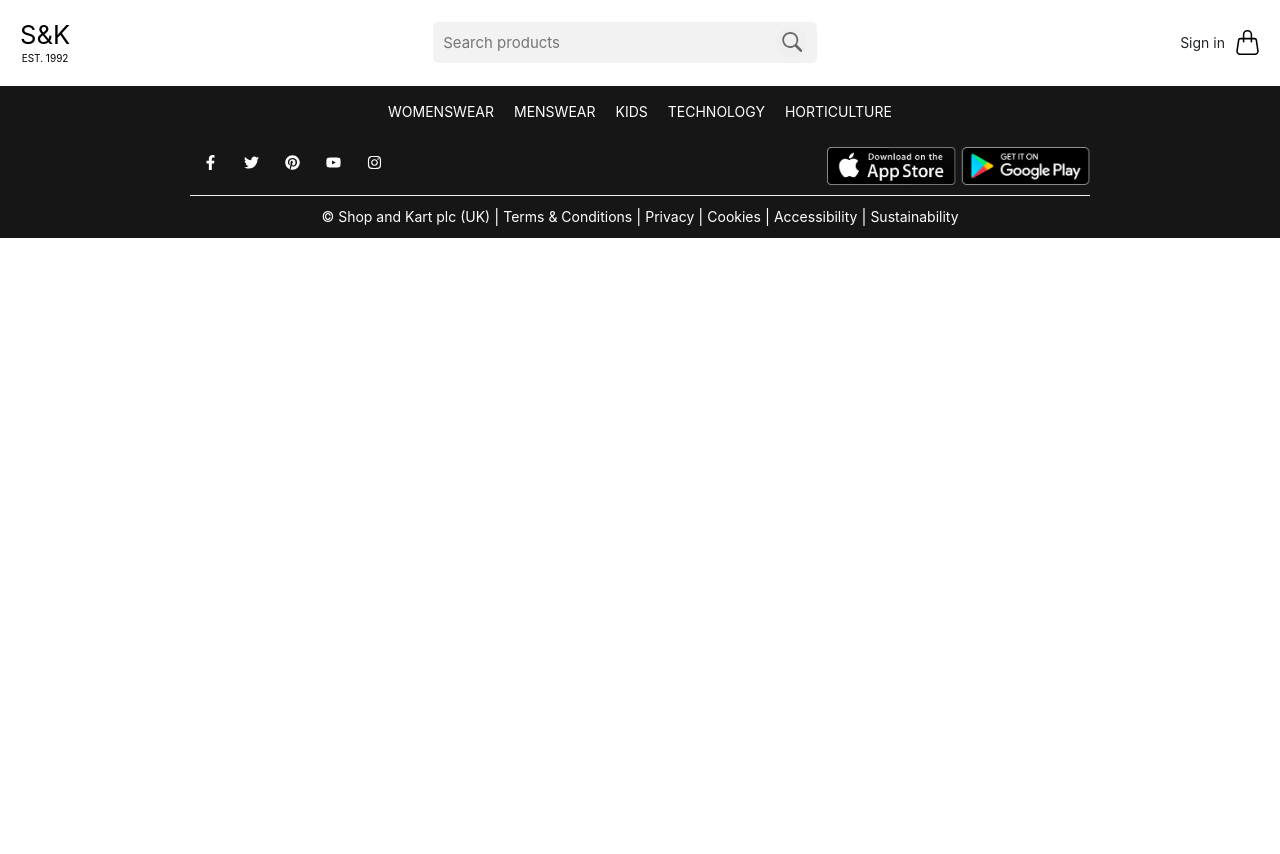
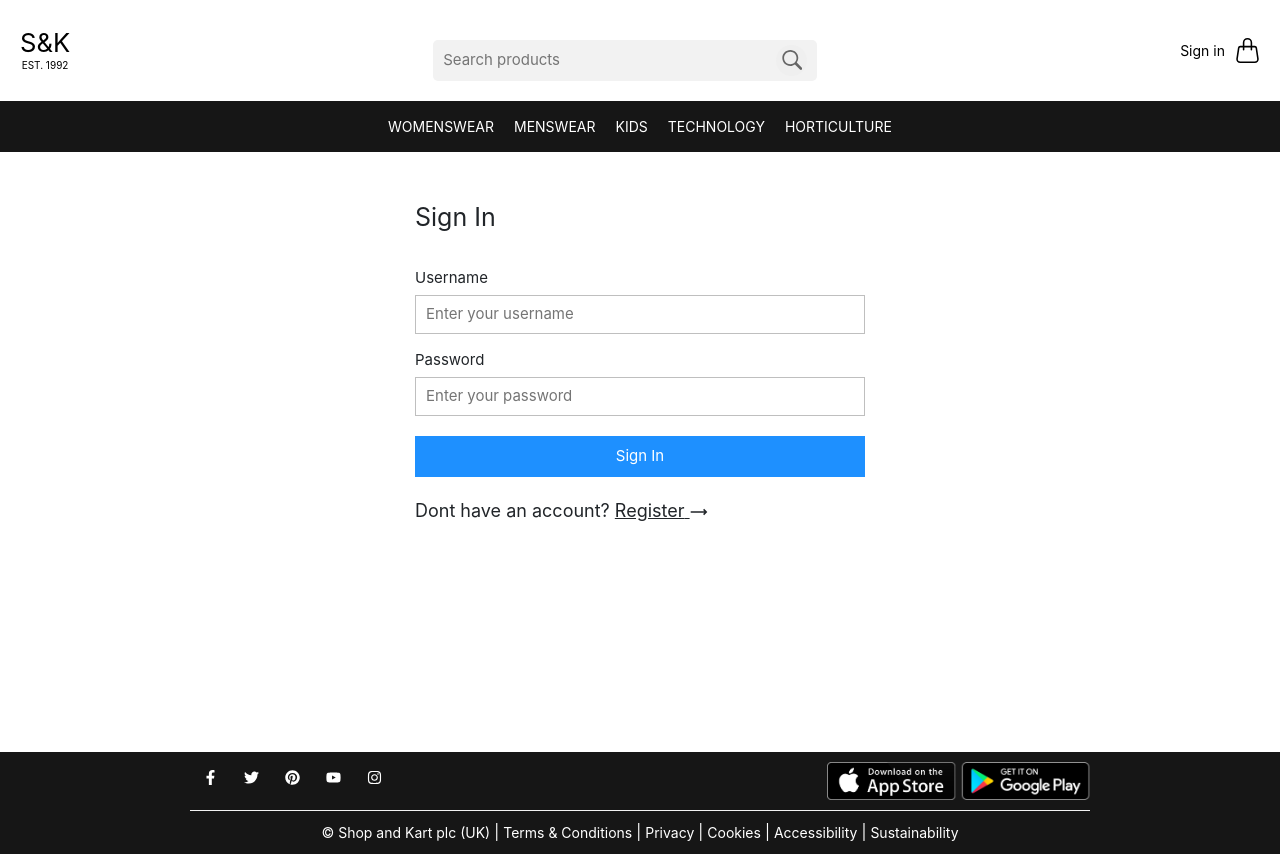
Before and after one commit to nasrah01/react-ecommerce, a React (Create React App) app: page /login in a window 1280 px wide. Before the commit the page ends 800 px from the top, so only its background shows below. Built offline with nearby package versions, Linux system fonts and the light colour scheme; no server answers.

Commit message:
build login component

```diff
--- a/src/App.js
+++ b/src/App.js
@@ -8,6 +8,7 @@ import Department from "./pages/department";
 import Item from './pages/item';
 import Checkout from "./pages/checkout";
 import SearchResults from './pages/search';
+import Login from './pages/login'
 import ScrollToTop from "./components/ScrollToTop";
 import { SearchContext } from "./context/SearchContext";
 
@@ -28,6 +29,7 @@ function App() {
           <Route path="/item/:slug" element={<Item />} />
           <Route path="/checkout" element={<Checkout />} />
           <Route path="/search/:term" element={<SearchResults />} />
+          <Route path="/login" element={<Login />} />
         </Routes>
         </ScrollToTop>
         <Footer />
--- a/src/components/Header/Header.jsx
+++ b/src/components/Header/Header.jsx
@@ -30,20 +30,29 @@ const Header = () => {
         <SearchBar />
         <div className="header__cart">
           <div>
-            <p className="signin">Sign in</p>
-            <div className="signin__responsive icon"><VscSignIn /></div>
+            <Link
+              to="/login"
+              style={{ textDecoration: "none", color: "#000" }}
+            >
+              <p className="signin">Sign in</p>
+              <div className="signin__responsive icon">
+                <VscSignIn />
+              </div>
+            </Link>
           </div>
           <Link
             to="/checkout"
             style={{ textDecoration: "none", color: "#000" }}
           >
             <div className="cart">
-              <div className="icon"><BsHandbag /></div>
-              {
-                cartTotal > 0 && (
-                <div className="cart__quantity"><span>{cartTotal}</span></div>
-                )
-              }
+              <div className="icon">
+                <BsHandbag />
+              </div>
+              {cartTotal > 0 && (
+                <div className="cart__quantity">
+                  <span>{cartTotal}</span>
+                </div>
+              )}
             </div>
           </Link>
         </div>
--- a/src/pages/item.jsx
+++ b/src/pages/item.jsx
@@ -43,8 +43,6 @@ const Item = () => {
 
      dispatch(addToCart(itemDetails));
    };
-
-   console.log(itemDetails)
 
    const handleChange = (e) => {
      setSize(e.target.value)
--- a/src/pages/login.js
+++ b/src/pages/login.js
@@ -0,0 +1,91 @@
+import { useState } from 'react'
+import { CgArrowLongRight } from 'react-icons/cg'
+
+const Login = () => {
+
+  const [isSignup, setSignup] = useState(false)
+
+   const switchMode = () => {
+     setSignup((prevIsSignup) => !prevIsSignup);
+   };
+
+   const formSubmit = (e) => {
+     e.preventDefault();
+   }
+
+  return (
+    <div className="login__container">
+      <div>
+        <div className="login__header">
+          <h2>{isSignup ? "Register" : "Sign In"}</h2>
+        </div>
+        <form onSubmit={formSubmit}>
+          {isSignup && (
+            <>
+              <div className="form__container">
+                <label>First Name</label>
+                <input
+                  type="text"
+                  placeholder="Please enter firstname"
+                  aria-label="first name"
+                  aria-required="true"
+                />
+              </div>
+              <div className="form__container">
+                <label>Last Name</label>
+                <input
+                  type="text"
+                  placeholder="Please enter surname"
+                  aria-label="surname name"
+                  aria-required="true"
+                />
+              </div>
+            </>
+          )}
+          <div className="form__container">
+            <label>Username</label>
+            <input
+              type="text"
+              placeholder="Enter your username"
+              aria-label="username"
+              aria-required="true"
+            />
+          </div>
+          <div className="form__container">
+            <label>Password</label>
+            <input
+              type="text"
+              placeholder="Enter your password"
+              aria-label="password"
+              aria-required="true"
+            />
+          </div>
+          {isSignup && (
+            <div className="form__container">
+              <label>Confirm Password</label>
+              <input
+                type="text"
+                placeholder="Please confirm password"
+                aria-label="confirm password"
+                aria-required="true"
+              />
+            </div>
+          )}
+          <div className="submit__btn">
+            <button>{isSignup ? "Register" : "Sign In"}</button>
+          </div>
+        </form>
+        <div className="form__type">
+          <p className="login__switch">
+            {isSignup ? "Already have an account?" : "Dont have an account?"}
+            <span onClick={switchMode}>
+              {isSignup ? "Sign In" : "Register"} <CgArrowLongRight size={18} />
+            </span>
+          </p>
+        </div>
+      </div>
+    </div>
+  );
+}
+
+export default Login
--- a/src/styles/App.css
+++ b/src/styles/App.css
@@ -507,3 +507,86 @@
     padding-top: 2rem;
   }
 }
+
+/* login page */
+
+.login__container {
+  min-height: 75vh;
+  display: flex;
+  justify-content: center;
+  padding-top: 5rem;
+}
+
+.login__header h2 {
+  font-weight: 400;
+  font-size: 2.5rem;
+}
+
+form {
+  margin-top: 2rem;
+}
+
+form div > * {
+  font-size: 1.5rem;
+}
+
+.form__container {
+  display: flex;
+  flex-direction: column;
+  padding-top: 1.5rem;
+}
+
+.form__container label {
+  padding-bottom: .5rem;
+}
+
+.form__container input {
+  width: 450px;
+  padding: .75rem 1rem;
+  border-radius: 0;
+  border: 1px solid #bfbfbf;
+}
+
+.form__container input:focus {
+  background: #f2f2f2;
+  outline: none;
+}
+
+.submit__btn {
+  padding: 2rem 0;
+}
+
+.submit__btn button {
+ background-color: #1e90ff;
+ color: #fff;
+ border: none;
+ width: 450px;
+ padding: .9rem 1rem;
+}
+
+.submit__btn button:hover {
+  background-color: #0066cc;
+}
+
+.login__switch {
+  font-size: 1.8rem;
+}
+
+.login__switch span {
+  font-size: 1.8rem;
+  padding-left: .5rem;
+  text-decoration: underline;
+  cursor: pointer;
+  transition: .5s ease;
+}
+
+.login__switch span:hover {
+  text-decoration: none;
+}
+
+@media screen and (max-width: 500px) {
+
+  .form__container input, .submit__btn button {
+    width: 95vw;
+  }
+}
```
Also changed, not shown: src/styles/index.css (line endings or trailing spaces).
